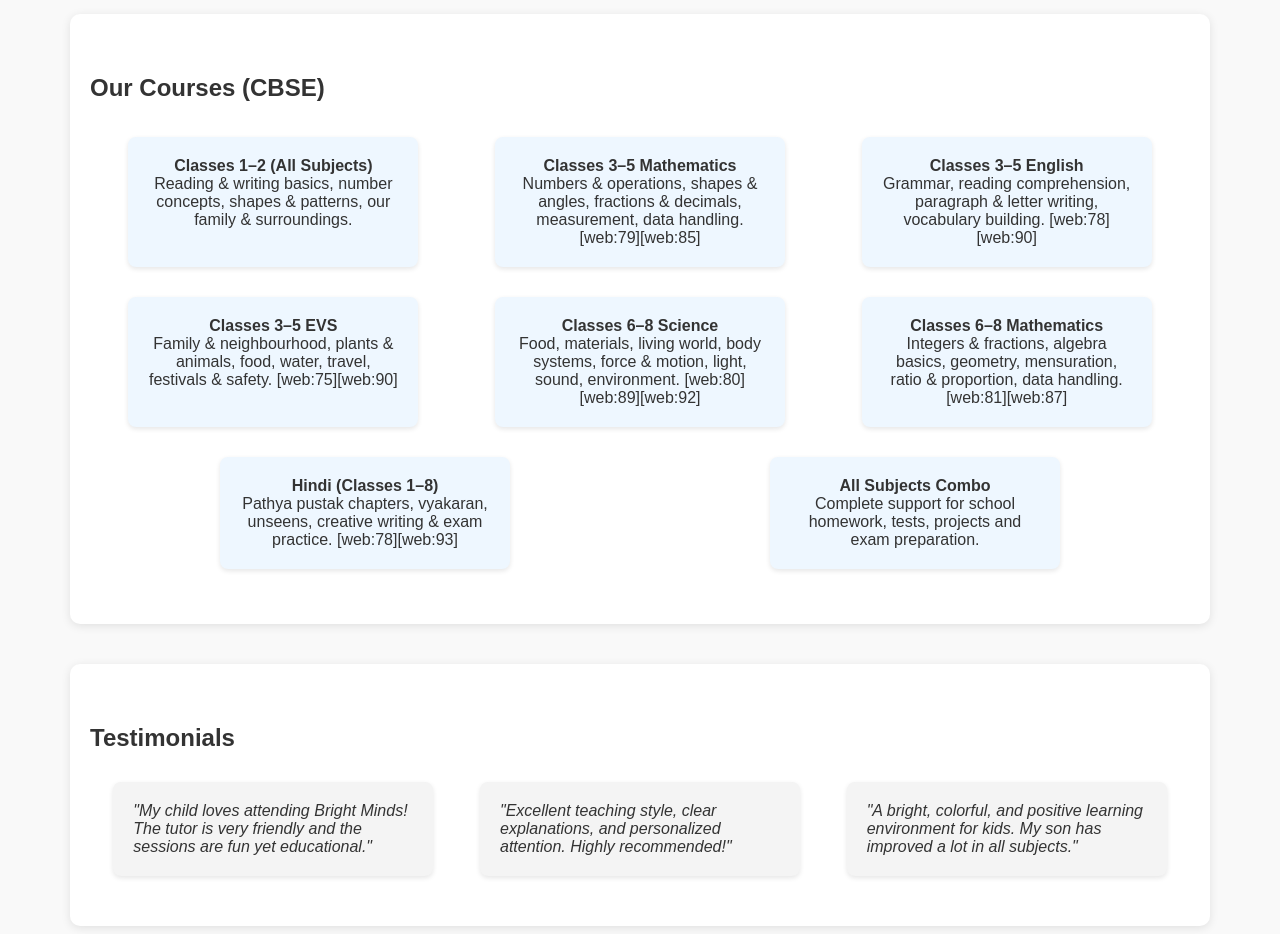
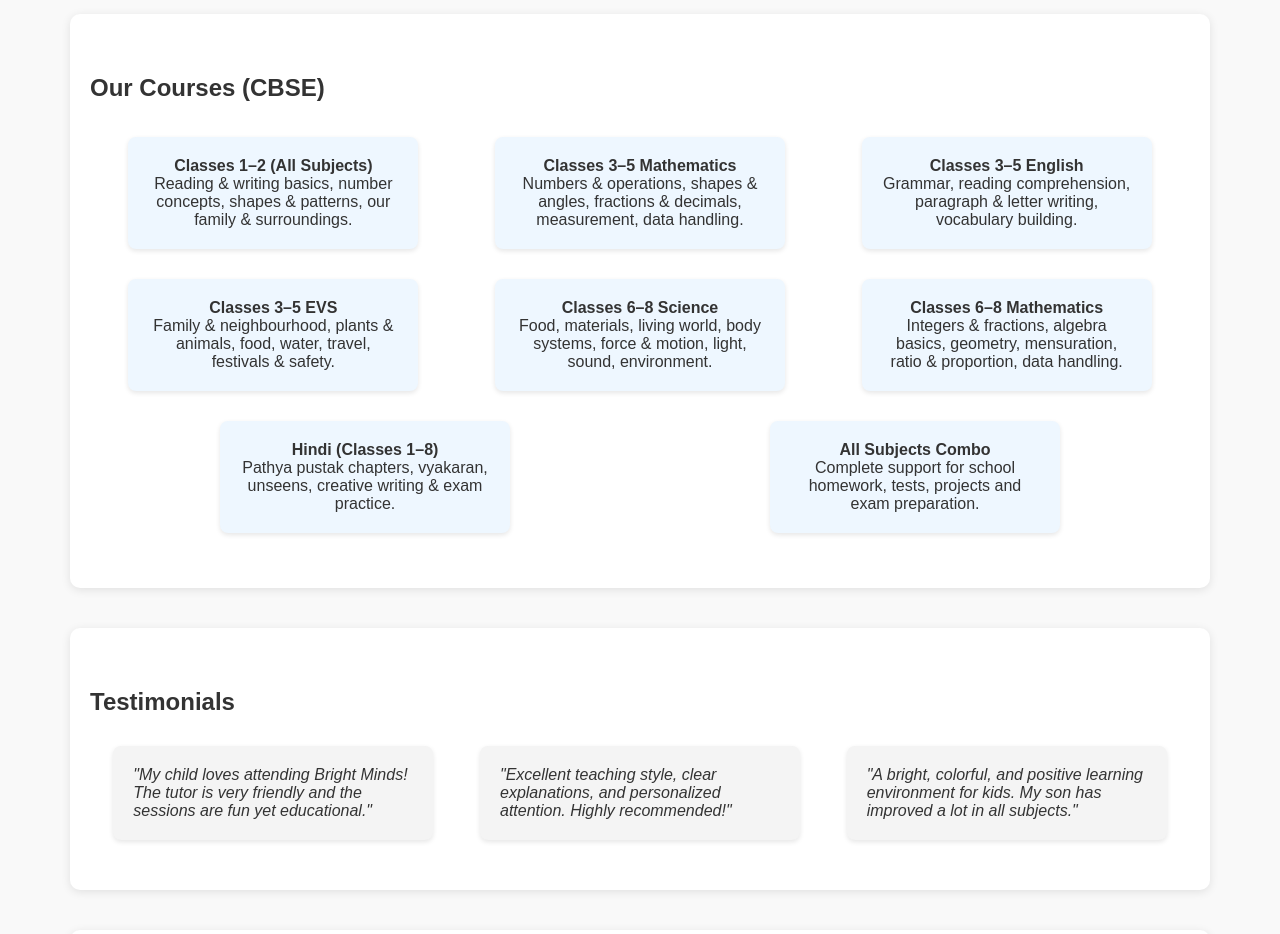
Before and after one commit to BrightMindsHomeTuition/BrightMindsHomeTuition.github.io, a plain HTML site: page index.html in a window 1280 px wide. Shown: the part 1180-2114 px from the top of the page. Drawn offline with Linux system fonts and the light colour scheme.

Commit message:
Add files via upload

```diff
--- a/index.html
+++ b/index.html
@@ -71,27 +71,27 @@
         </div>
         <div class="course">
             <strong>Classes 3–5 Mathematics</strong><br>
-            Numbers & operations, shapes & angles, fractions & decimals, measurement, data handling. [web:79][web:85]
+            Numbers & operations, shapes & angles, fractions & decimals, measurement, data handling.
         </div>
         <div class="course">
             <strong>Classes 3–5 English</strong><br>
-            Grammar, reading comprehension, paragraph & letter writing, vocabulary building. [web:78][web:90]
+            Grammar, reading comprehension, paragraph & letter writing, vocabulary building.
         </div>
         <div class="course">
             <strong>Classes 3–5 EVS</strong><br>
-            Family & neighbourhood, plants & animals, food, water, travel, festivals & safety. [web:75][web:90]
+            Family & neighbourhood, plants & animals, food, water, travel, festivals & safety.
         </div>
         <div class="course">
             <strong>Classes 6–8 Science</strong><br>
-            Food, materials, living world, body systems, force & motion, light, sound, environment. [web:80][web:89][web:92]
+            Food, materials, living world, body systems, force & motion, light, sound, environment.
         </div>
         <div class="course">
             <strong>Classes 6–8 Mathematics</strong><br>
-            Integers & fractions, algebra basics, geometry, mensuration, ratio & proportion, data handling. [web:81][web:87]
+            Integers & fractions, algebra basics, geometry, mensuration, ratio & proportion, data handling.
         </div>
         <div class="course">
             <strong>Hindi (Classes 1–8)</strong><br>
-            Pathya pustak chapters, vyakaran, unseens, creative writing & exam practice. [web:78][web:93]
+            Pathya pustak chapters, vyakaran, unseens, creative writing & exam practice.
         </div>
         <div class="course">
             <strong>All Subjects Combo</strong><br>
```
